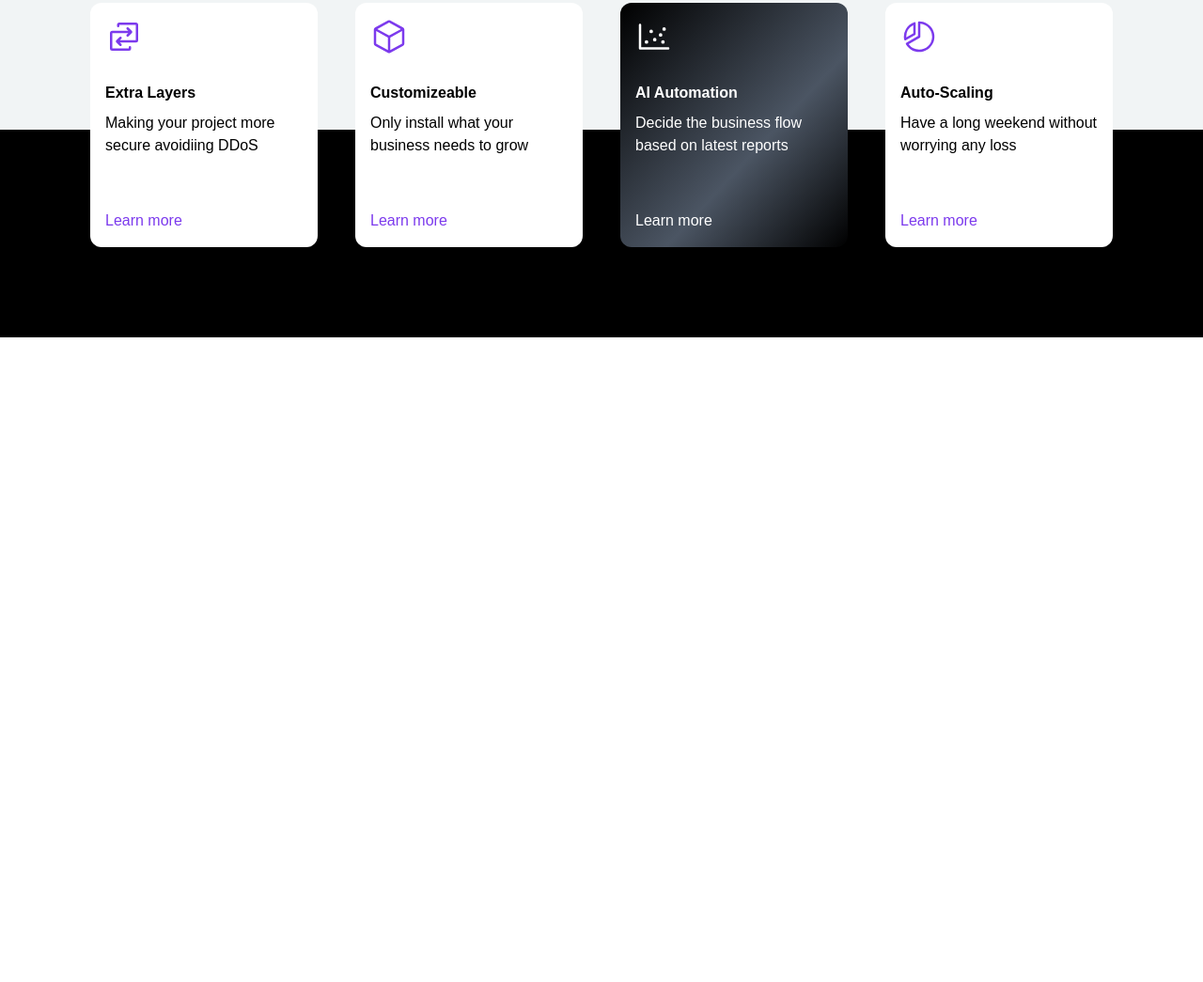
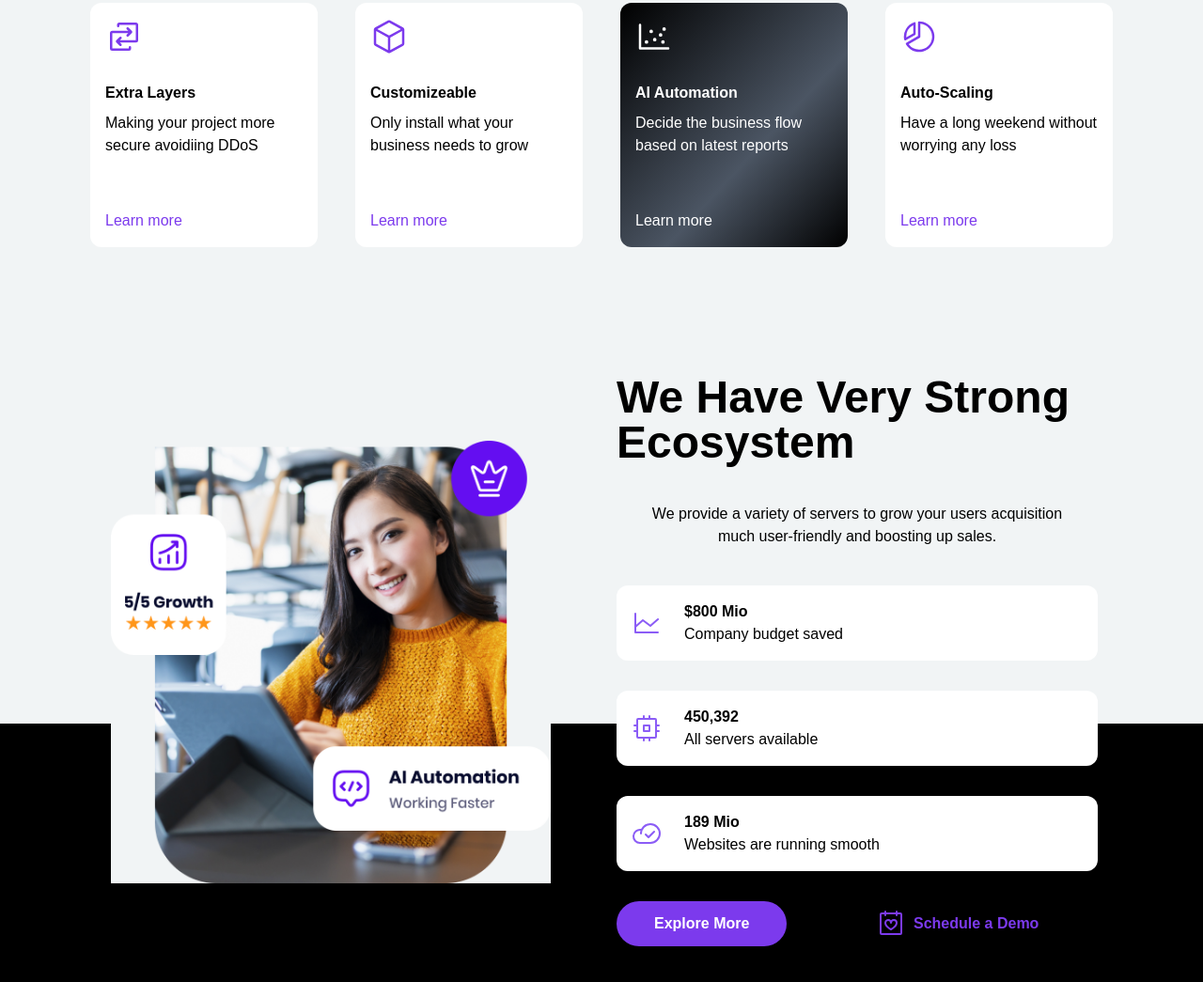
Before and after one commit to rayzio-jax/BWA-UIEngineer, a website: page index.html in a window 1280 px wide. Shown: the part 1117-2162 px from the top of the page at 94% size. Before the commit the page ends 1476 px from the top, so only its background shows below. Drawn offline with nearby package versions, Linux system fonts and the light colour scheme.

Commit message:
create ecosystem section

```diff
--- a/index.html
+++ b/index.html
@@ -403,6 +403,120 @@
 				</div>
 			</section>
 
+			<!-- Strong Ecosystem -->
+			<section
+				id="ecosystem"
+				class="flex flex-col lg:grid lg:grid-cols-2 mx-14 md:mx-24 my-16 md:my-24"
+			>
+				<div
+					class="mx-auto min-w-[200px] max-w-[400px] md:max-w-[500px] my-auto pr-8"
+				>
+					<img src="src/img/illust_2.png" alt="illust_2" />
+				</div>
+				<aside class="mx-auto">
+					<!-- Section Title: Ecosystem -->
+					<h1
+						class="font-head text-4xl sm:text-5xl font-bold max-w-md sm:max-w-lg text-center lg:text-left lg:max-w-lg leading-tight my-10 mx-auto"
+					>
+						We Have Very Strong Ecosystem
+					</h1>
+					<p class="mx-auto max-w-md mb-10 text-center md:text-lg xl:text-base">
+						We provide a variety of servers to grow your users acquisition much
+						user-friendly and boosting up sales.
+					</p>
+					<!-- Section Bars: Ecosystem -->
+					<div
+						class="grid grid-cols-1 gap-y-8 [&>div>svg]:fill-violet-500 mb-8"
+					>
+						<div class="flex bg-white max-w-xl px-2 py-4 rounded-xl gap-x-4">
+							<svg
+								class="my-auto mx-2"
+								xmlns="http://www.w3.org/2000/svg"
+								width="32"
+								height="32"
+								fill="#000000"
+								viewBox="0 0 256 256"
+							>
+								<path
+									d="M232,208a8,8,0,0,1-8,8H32a8,8,0,0,1-8-8V48a8,8,0,0,1,16,0v94.37L90.73,98a8,8,0,0,1,10.07-.38l58.81,44.11L218.73,90a8,8,0,1,1,10.54,12l-64,56a8,8,0,0,1-10.07.38L96.39,114.29,40,163.63V200H224A8,8,0,0,1,232,208Z"
+								></path>
+							</svg>
+							<div class="flex flex-col">
+								<h3 class="font-bold">$800 Mio</h3>
+								<h3 class="font-light">Company budget saved</h3>
+							</div>
+						</div>
+						<div class="flex bg-white max-w-lg px-2 py-4 rounded-xl gap-x-4">
+							<svg
+								class="my-auto mx-2"
+								xmlns="http://www.w3.org/2000/svg"
+								width="32"
+								height="32"
+								fill="#000000"
+								viewBox="0 0 256 256"
+							>
+								<path
+									d="M152,96H104a8,8,0,0,0-8,8v48a8,8,0,0,0,8,8h48a8,8,0,0,0,8-8V104A8,8,0,0,0,152,96Zm-8,48H112V112h32Zm88,0H216V112h16a8,8,0,0,0,0-16H216V56a16,16,0,0,0-16-16H160V24a8,8,0,0,0-16,0V40H112V24a8,8,0,0,0-16,0V40H56A16,16,0,0,0,40,56V96H24a8,8,0,0,0,0,16H40v32H24a8,8,0,0,0,0,16H40v40a16,16,0,0,0,16,16H96v16a8,8,0,0,0,16,0V216h32v16a8,8,0,0,0,16,0V216h40a16,16,0,0,0,16-16V160h16a8,8,0,0,0,0-16Zm-32,56H56V56H200v95.87s0,.09,0,.13,0,.09,0,.13V200Z"
+								></path>
+							</svg>
+							<div class="flex flex-col">
+								<h3 class="font-bold">450,392</h3>
+								<h3 class="font-light">All servers available</h3>
+							</div>
+						</div>
+						<div class="flex bg-white max-w-lg px-2 py-4 rounded-xl gap-x-4">
+							<svg
+								class="my-auto mx-2"
+								xmlns="http://www.w3.org/2000/svg"
+								width="32"
+								height="32"
+								fill="#000000"
+								viewBox="0 0 256 256"
+							>
+								<path
+									d="M160,40A88.09,88.09,0,0,0,81.29,88.67,64,64,0,1,0,72,216h88a88,88,0,0,0,0-176Zm0,160H72a48,48,0,0,1,0-96c1.1,0,2.2,0,3.29.11A88,88,0,0,0,72,128a8,8,0,0,0,16,0,72,72,0,1,1,72,72Zm37.66-93.66a8,8,0,0,1,0,11.32l-48,48a8,8,0,0,1-11.32,0l-24-24a8,8,0,0,1,11.32-11.32L144,148.69l42.34-42.35A8,8,0,0,1,197.66,106.34Z"
+								></path>
+							</svg>
+							<div class="flex flex-col">
+								<h3 class="font-bold">189 Mio</h3>
+								<h3 class="font-light">Websites are running smooth</h3>
+							</div>
+						</div>
+					</div>
+					<!-- Section Buttons: Ecosystem -->
+					<div
+						class="*:mx-auto *:lg:mx-0 flex flex-col sm:flex-row gap-y-5 my-12 md:gap-y-0 lg:my-0 lg:grid lg:grid-cols-2 gap-x-10"
+					>
+						<button
+							type="button"
+							class="bg-btn-primary block text-nowrap text-white px-10 py-3 rounded-full w-full sm:w-fit font-semibold transition-colors hover:bg-btn-hover shadow-sm"
+						>
+							Explore More
+						</button>
+						<button
+							type="button"
+							class="flex gap-x-2 my-auto text-btn-primary *:hover:text-btn-hover *:hover:fill-btn-hover"
+						>
+							<svg
+								class="min-w-8"
+								xmlns="http://www.w3.org/2000/svg"
+								width="32"
+								height="32"
+								fill="#7c3aed"
+								viewBox="0 0 256 256"
+							>
+								<path
+									d="M208,32H184V24a8,8,0,0,0-16,0v8H88V24a8,8,0,0,0-16,0v8H48A16,16,0,0,0,32,48V208a16,16,0,0,0,16,16H208a16,16,0,0,0,16-16V48A16,16,0,0,0,208,32Zm0,176H48V48H72v8a8,8,0,0,0,16,0V48h80v8a8,8,0,0,0,16,0V48h24V208ZM152,88a31.91,31.91,0,0,0-24,10.86A32,32,0,0,0,72,120c0,36.52,50.28,62.08,52.42,63.16a8,8,0,0,0,7.16,0C133.72,182.08,184,156.52,184,120A32,32,0,0,0,152,88Zm-24,78.93c-13.79-7.79-40-26.75-40-46.93a16,16,0,0,1,32,0,8,8,0,0,0,16,0,16,16,0,0,1,32,0C168,140.19,141.79,159.15,128,166.93Z"
+								></path>
+							</svg>
+							<span class="my-auto font-semibold text-nowrap"
+								>Schedule a Demo</span
+							>
+						</button>
+					</div>
+				</aside>
+			</section>
+
 
 	</body>
 </html>
```
